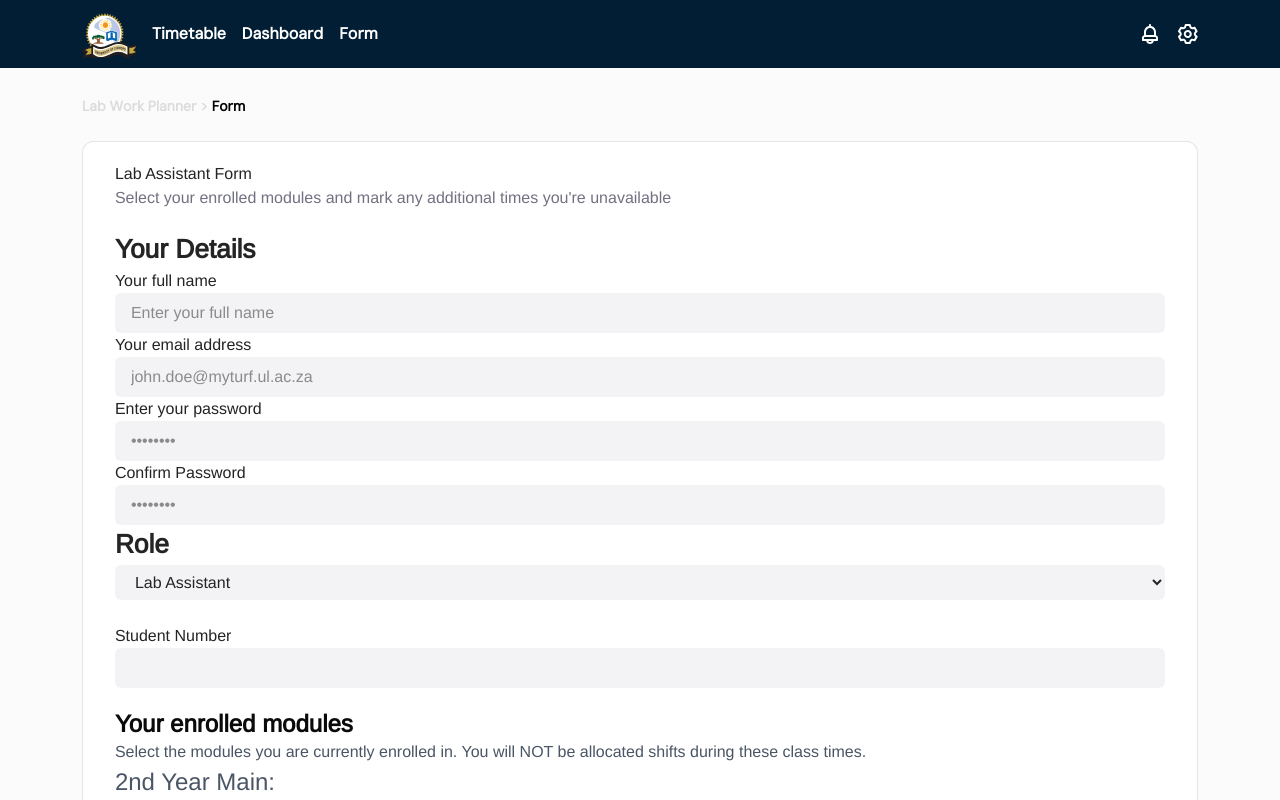
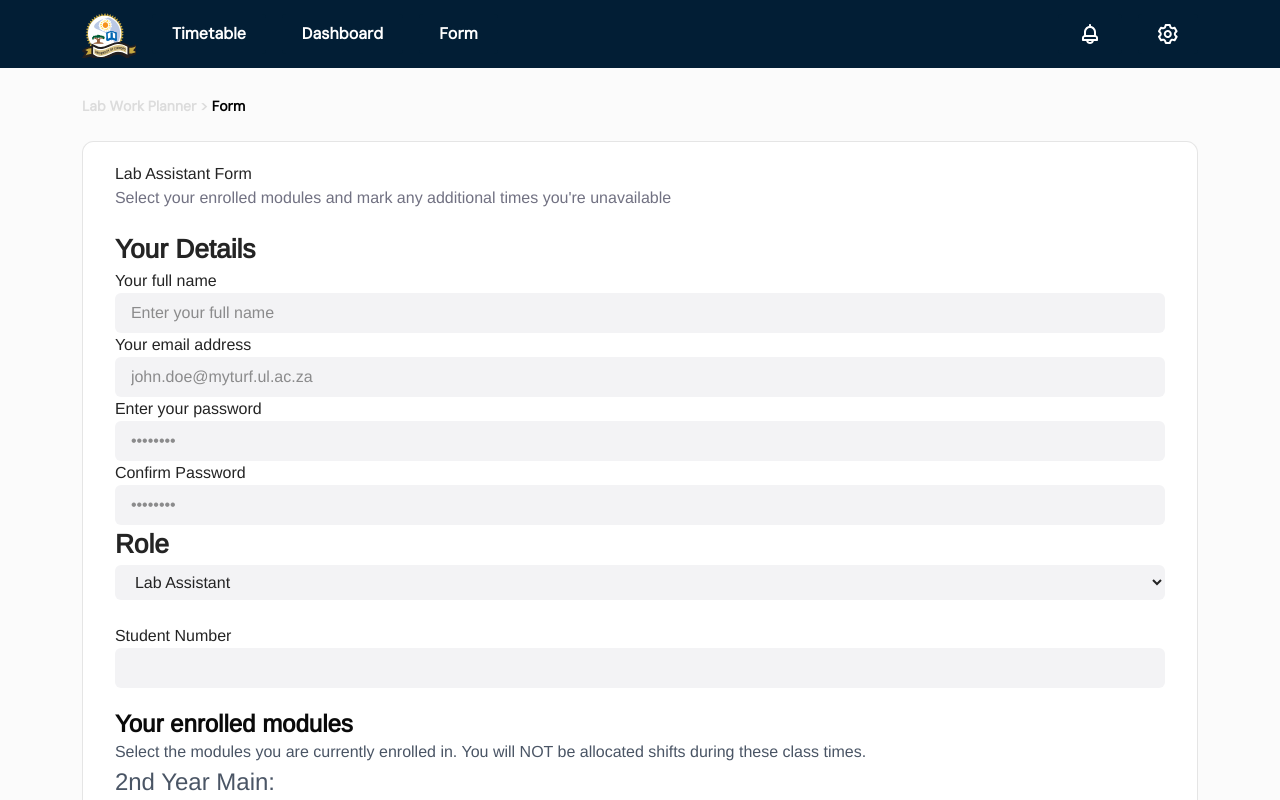
Before and after one commit to mothibimalebana/lab-work-planner, a React (Vite) app: page /app/form in a window 1280 px wide. Shown: the top 800 px of the page. Built offline with nearby package versions, Linux system fonts and the light colour scheme.

Commit message:
style: updated button styles on navbar

```diff
--- a/src/components/Navbar.tsx
+++ b/src/components/Navbar.tsx
@@ -15,23 +15,23 @@ const Navbar = ({setLink}: navLinkState) => {
                         <SVGElement element={universityIcon.element} />
                    </Link>
                 </div>
-                <div className="timetable">
+                <button className="blue-button border-none!">
                     <Link onClick={() => setLink("Timetable")} to="/app/timetable">Timetable</Link>
-                </div>
-                <div className="dashboard">
+                </button>
+                <button className="blue-button border-none!">
                     <Link onClick={() => setLink("Dashboard")} to="/app/dashboard">Dashboard</Link>
-                </div>
-                <div className="form">
+                </button>
+                <button className="blue-button border-none!">
                     <Link onClick={() => setLink("Form")} to="/app/form">Form</Link>
-                </div>
+                </button>
             </div>
             <div className="right flex gap-4 items-center">
-                <div className="notifications">
+                <button className="blue-button border-none!">
                     <Link to="/Notifications">{notificationIcon.element}</Link>
-                </div>
-                <div className="settings">
+                </button>
+                <button className="blue-button border-none!">
                     <Link to="/Settings">{settingsIcon.element}</Link>
-                </div>
+                </button>
             </div>
         </div>
     );
```
